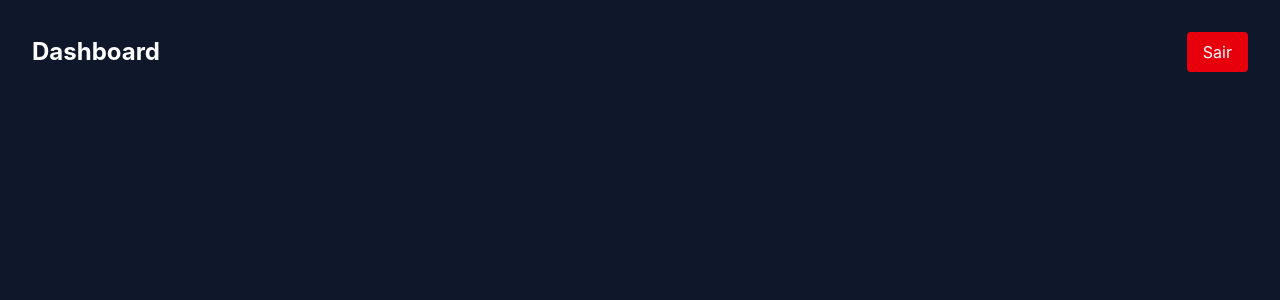
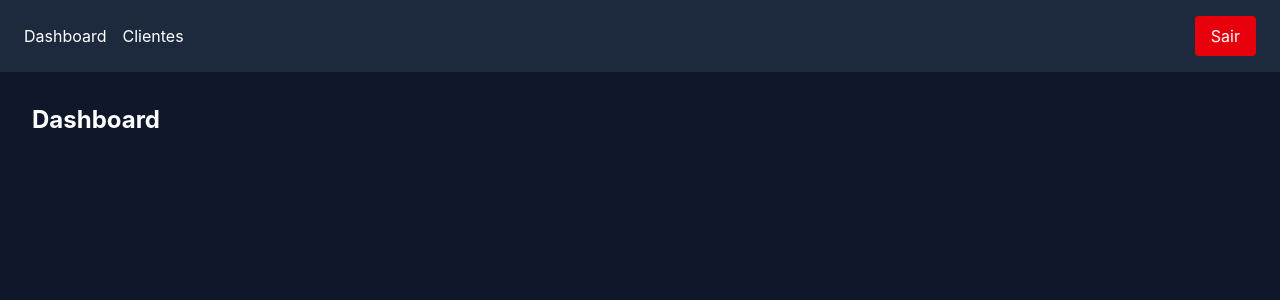
Before and after one commit to wagnerxsalles/tec-stock-frontend, a React (Vite) app: page /dashboard in a window 1280 px wide. Shown: the top 300 px of the page. Built offline with nearby package versions, Linux system fonts and the light colour scheme; sample sign-in values are in the browser's storage.

Commit message:
feat: add navbar with navigation links

```diff
--- a/src/App.tsx
+++ b/src/App.tsx
@@ -3,6 +3,7 @@ import { BrowserRouter, Routes, Route, Navigate } from 'react-router-dom'
 import { Login } from './pages/Login'
 import { Dashboard } from './pages/Dashboard'
 import { PrivateRoute } from './routes/PrivateRoute'
+import { Clientes } from './pages/Clientes'
 
 function App() {
   return (
@@ -12,6 +13,7 @@ function App() {
 
         <Route element={<PrivateRoute />}>
           <Route path="/dashboard" element={<Dashboard />} />
+          <Route path="/clientes" element={<Clientes />} />
         </Route>
 
         <Route path="*" element={<Navigate to="/login" replace />} />
--- /dev/null
+++ b/src/api/clientes.ts
@@ -0,0 +1,8 @@
+
+import { api } from './axios'
+import type { Cliente } from '../types/cliente'
+
+export async function getClientes(): Promise<Cliente[]> {
+  const response = await api.get<Cliente[]>('/clientes')
+  return response.data
+}
--- /dev/null
+++ b/src/components/Navbar.tsx
@@ -0,0 +1,32 @@
+// src/components/Navbar.tsx
+import { Link, useNavigate } from 'react-router-dom'
+import { useAuth } from '../contexts/AuthContext'
+
+export function Navbar() {
+  const { logout } = useAuth()
+  const navigate = useNavigate()
+
+  function handleLogout() {
+    logout()
+    navigate('/login')
+  }
+
+  return (
+    <nav className="bg-slate-800 px-6 py-4 flex justify-between items-center">
+      <div className="flex gap-4">
+        <Link to="/dashboard" className="text-white hover:text-blue-400">
+          Dashboard
+        </Link>
+        <Link to="/clientes" className="text-white hover:text-blue-400">
+          Clientes
+        </Link>
+      </div>
+      <button
+        onClick={handleLogout}
+        className="bg-red-600 text-white px-4 py-2 rounded hover:bg-red-700"
+      >
+        Sair
+      </button>
+    </nav>
+  )
+}
--- /dev/null
+++ b/src/pages/Clientes.tsx
@@ -0,0 +1,45 @@
+import { useEffect, useState } from 'react'
+import { getClientes } from '../api/clientes'
+import type { Cliente } from '../types/cliente'
+import { Navbar } from '../components/Navbar'
+
+export function Clientes() {
+  const [clientes, setClientes] = useState<Cliente[]>([])
+  const [carregando, setCarregando] = useState(true)
+
+  useEffect(() => {
+    getClientes()
+      .then(setClientes)
+      .finally(() => setCarregando(false))
+  }, [])
+
+  return (
+    <div className="min-h-screen bg-slate-900">
+      <Navbar />
+      <div className="p-8">
+        <h1 className="text-2xl font-bold text-white mb-6">Clientes</h1>
+
+        {carregando ? (
+          <p className="text-white">Carregando...</p>
+        ) : (
+          <table className="w-full text-white">
+            <thead>
+              <tr className="text-left border-b border-slate-700">
+                <th className="pb-2">Código</th>
+                <th className="pb-2">Nome</th>
+              </tr>
+            </thead>
+            <tbody>
+              {clientes.map((cliente) => (
+                <tr key={cliente.id} className="border-b border-slate-800">
+                  <td className="py-2">{cliente.codigo}</td>
+                  <td className="py-2">{cliente.nome ?? '-'}</td>
+                </tr>
+              ))}
+            </tbody>
+          </table>
+        )}
+      </div>
+    </div>
+  )
+}
--- a/src/pages/Dashboard.tsx
+++ b/src/pages/Dashboard.tsx
@@ -1,19 +1,11 @@
-// src/pages/Dashboard.tsx
-import { useAuth } from '../contexts/AuthContext'
+import { Navbar } from '../components/Navbar'
 
 export function Dashboard() {
-  const { logout } = useAuth()
-
   return (
-    <div className="min-h-screen bg-slate-900 p-8">
-      <div className="flex justify-between items-center">
+    <div className="min-h-screen bg-slate-900">
+      <Navbar />
+      <div className="p-8">
         <h1 className="text-2xl font-bold text-white">Dashboard</h1>
-        <button
-          onClick={logout}
-          className="bg-red-600 text-white px-4 py-2 rounded hover:bg-red-700"
-        >
-          Sair
-        </button>
       </div>
     </div>
   )
--- /dev/null
+++ b/src/types/cliente.ts
@@ -0,0 +1,7 @@
+
+export interface Cliente {
+  id: string
+  codigo: string
+  nome: string | null
+  createdAt: string
+}
```
